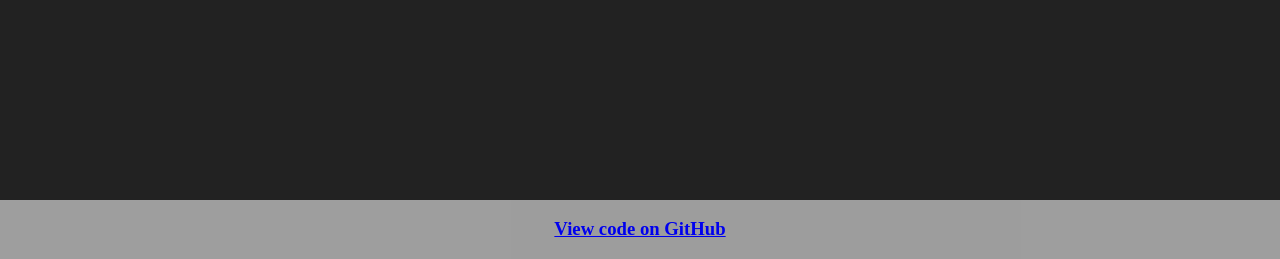
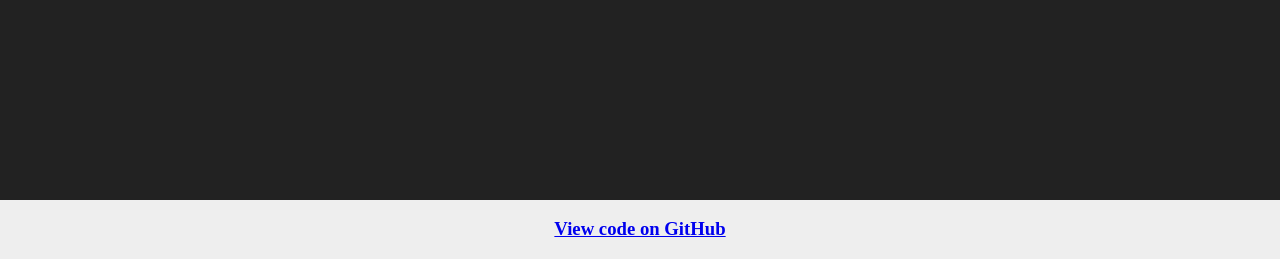
Before and after one commit to iulianabc67/Calculator-PHP_OOP, a PHP site: page / in a window 1280 px wide. Shown: the part 541-800 px from the top of the page. Run offline with PHP 8.4, Linux system fonts and the light colour scheme.

```diff
--- a/index.php
+++ b/index.php
@@ -20,8 +20,8 @@
             left: 0;
             bottom: 0;
             width: 100%;
-            background-color: #b3b3b3db;
-            color: #eee;
+            background-color: #eee;
+            color: #222;
             text-align: center;
         }
 	</style>
```
